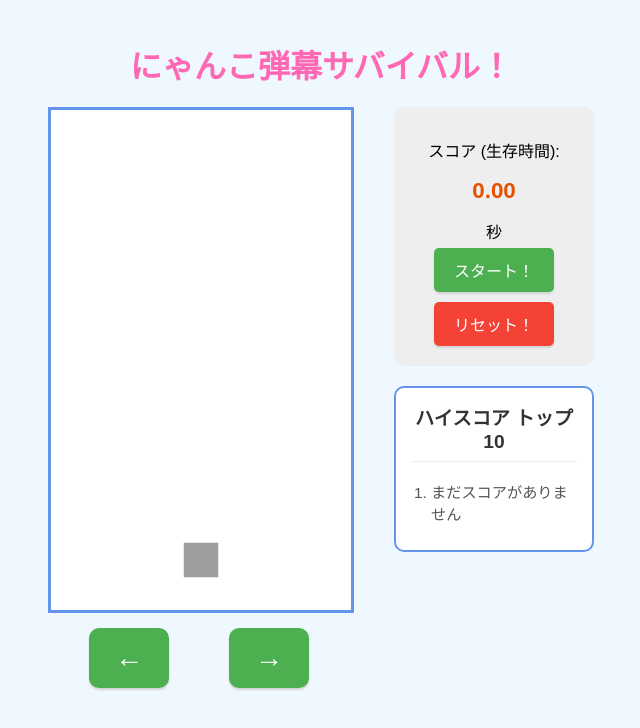
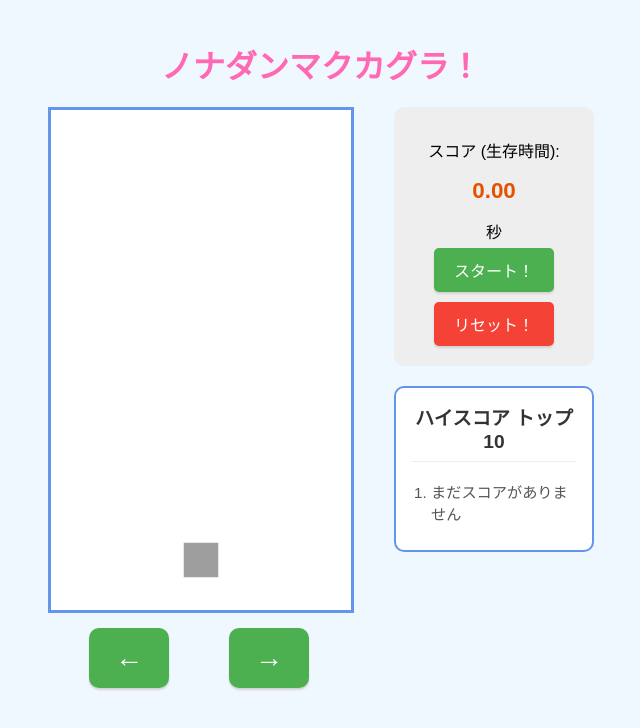
Before and after one commit to Meurop/meurop.github.io, a plain HTML site: page nonadanmakukagura/dist/index.html in a window 1280 px wide. Shown: the whole page, without its empty margins (319-959 px from the left). Drawn offline with nearby package versions, Linux system fonts and the light colour scheme.

Commit message:
Update index.html

```diff
--- a/nonadanmakukagura/dist/index.html
+++ b/nonadanmakukagura/dist/index.html
@@ -11,7 +11,7 @@
   <body>
   <script src="https://cdn.jsdelivr.net/npm/matter-js@0.19.0/build/matter.min.js"></script>
 
-<h1>にゃんこ弾幕サバイバル！</h1>
+<h1>ノナダンマクカグラ！</h1>
 
 <div id="gameContainer">
     <!-- ゲーム画面（中央） -->
```
